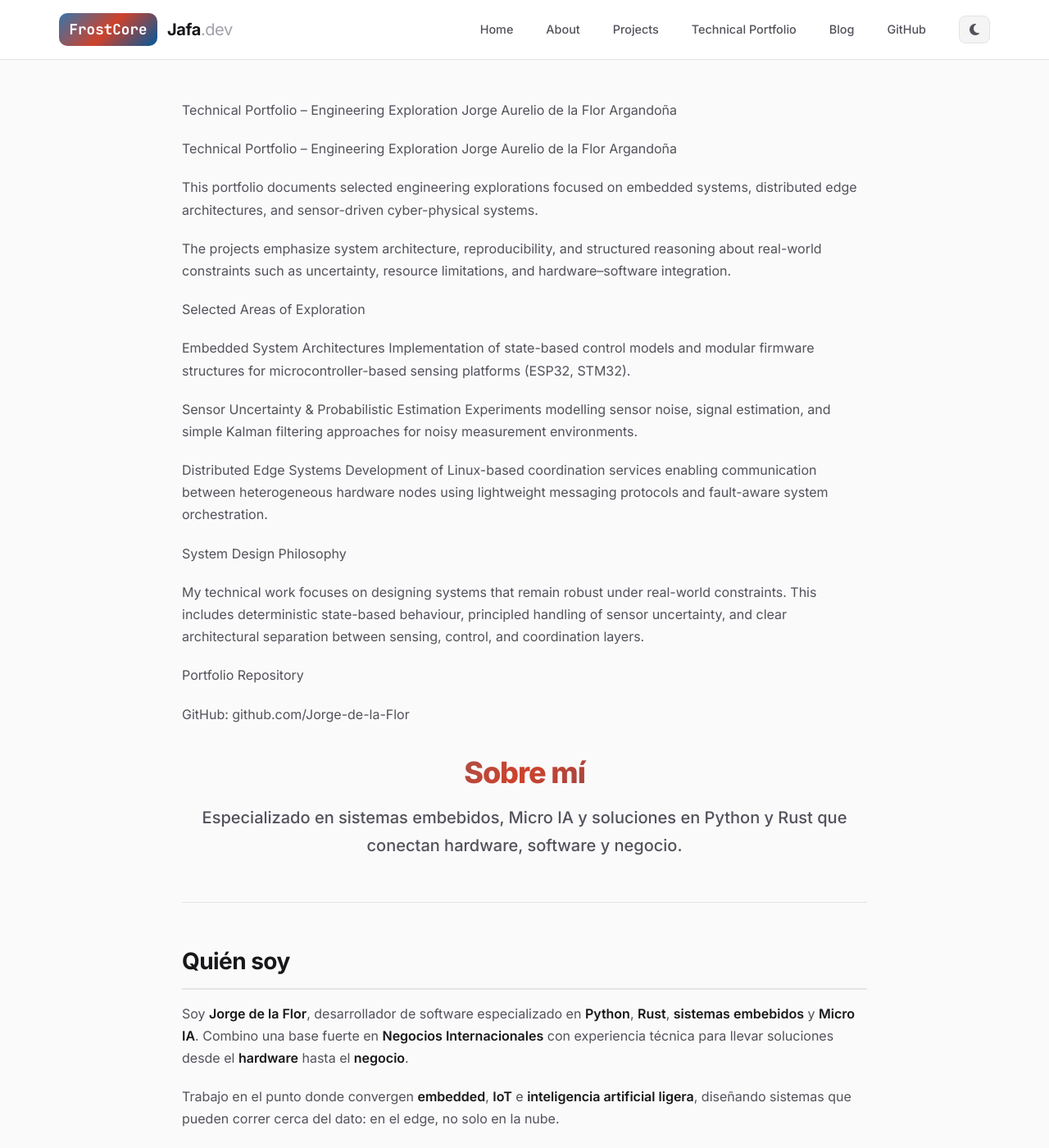
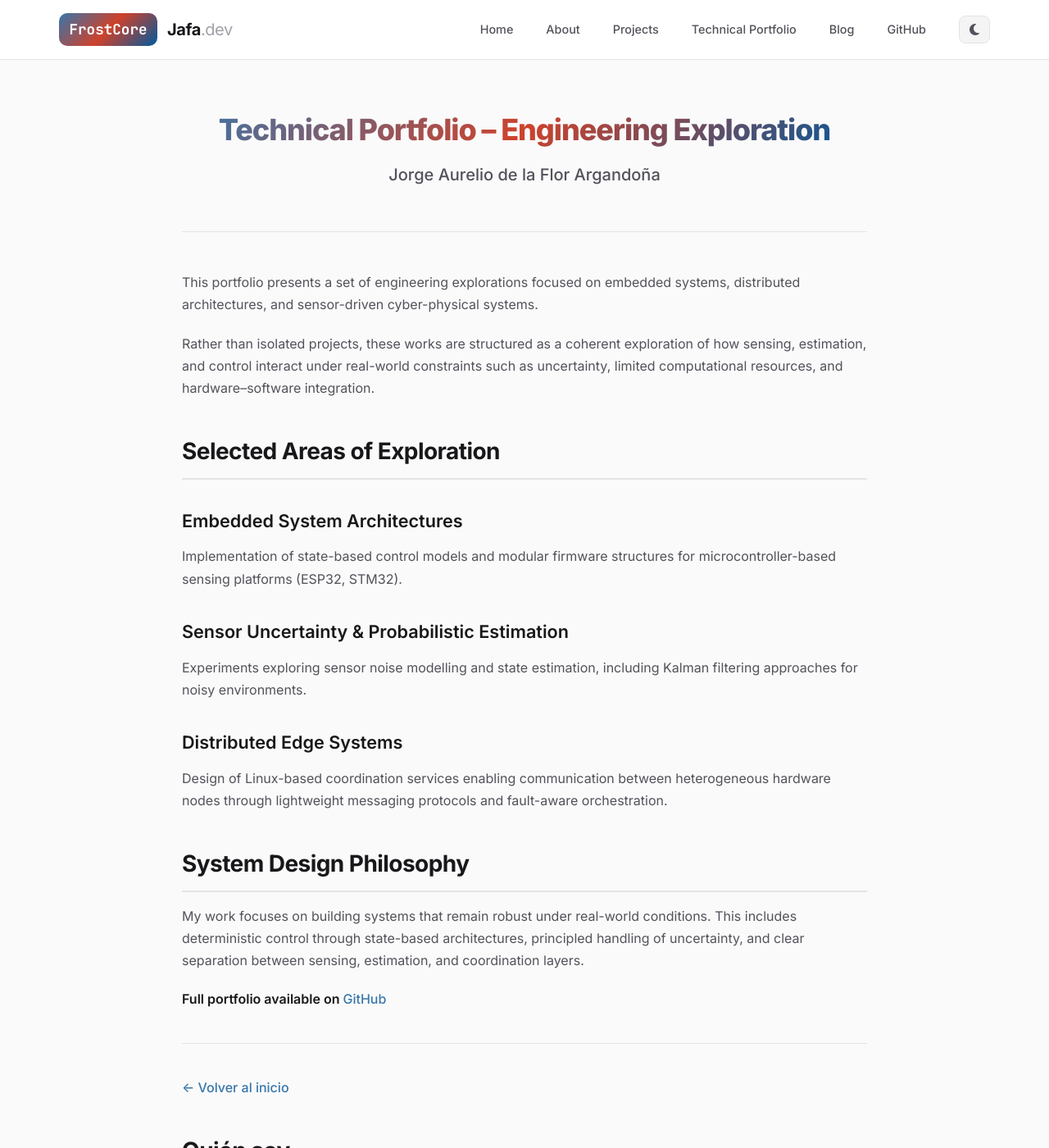
Before and after one commit to Jorge-de-la-Flor/Jorge-de-la-Flor.github.io, a Jekyll site: the page built from md_pages/technical_portfolio/index.md, in a window 1280 px wide and 1400 px high. Shown: the whole window at 82% size. Built offline with Jekyll 4.4.1, drawn with Linux system fonts in a browser that asks for light colours.

Commit message:
chore: update index of technical portfolio

```diff
--- a/md_pages/technical_portfolio/index.md
+++ b/md_pages/technical_portfolio/index.md
@@ -3,52 +3,46 @@ layout: default
 title: Technical Portfolio – Engineering Exploration
 ---
 
-Technical Portfolio – Engineering Exploration
-Jorge Aurelio de la Flor Argandoña
+<div class="profile-hero" style="padding: 1rem 0 2rem;">
+  <h1 class="profile-name">Technical Portfolio – Engineering Exploration</h1>
+  <p class="profile-title">Jorge Aurelio de la Flor Argandoña</p>
+</div>
 
-Technical Portfolio – Engineering Exploration
-Jorge Aurelio de la Flor Argandoña
+This portfolio presents a set of engineering explorations focused on embedded systems, distributed architectures, and sensor-driven cyber-physical systems.
 
-This portfolio documents selected engineering explorations focused on
-embedded systems, distributed edge architectures, and sensor-driven
-cyber-physical systems.
+Rather than isolated projects, these works are structured as a coherent exploration of how sensing, estimation, and control interact under real-world constraints such as uncertainty, limited computational resources, and hardware–software integration.
 
-The projects emphasize system architecture, reproducibility, and
-structured reasoning about real-world constraints such as uncertainty,
-resource limitations, and hardware–software integration.
+## Selected Areas of Exploration
 
-Selected Areas of Exploration
+### Embedded System Architectures
 
-Embedded System Architectures
-Implementation of state-based control models and modular firmware
-structures for microcontroller-based sensing platforms (ESP32, STM32).
+Implementation of state-based control models and modular firmware structures for microcontroller-based sensing platforms (ESP32, STM32).
 
-Sensor Uncertainty & Probabilistic Estimation
-Experiments modelling sensor noise, signal estimation, and simple
-Kalman filtering approaches for noisy measurement environments.
+### Sensor Uncertainty & Probabilistic Estimation
 
-Distributed Edge Systems
-Development of Linux-based coordination services enabling
-communication between heterogeneous hardware nodes using lightweight
-messaging protocols and fault-aware system orchestration.
+Experiments exploring sensor noise modelling and state estimation, including Kalman filtering approaches for noisy environments.
 
-System Design Philosophy
+### Distributed Edge Systems
 
-My technical work focuses on designing systems that remain robust
-under real-world constraints. This includes deterministic state-based
-behaviour, principled handling of sensor uncertainty, and clear
-architectural separation between sensing, control, and coordination
-layers.
+Design of Linux-based coordination services enabling communication between heterogeneous hardware nodes through lightweight messaging protocols and fault-aware orchestration.
 
-Portfolio Repository
+## System Design Philosophy
 
-GitHub:
-github.com/Jorge-de-la-Flor
+My work focuses on building systems that remain robust under real-world conditions. This includes deterministic control through state-based architectures, principled handling of uncertainty, and clear separation between sensing, estimation, and coordination layers.
 
-<div class="profile-hero" style="padding: 1rem 0 2rem;">
+**Full portfolio available on [GitHub](https://github.com/Jorge-de-la-Flor)**
+
+---
+
+<p>
+  <a href="{{ '/' | relative_url }}" class="cta-link">← Volver al inicio</a>
+</p>
+
+
+<!-- <div class="profile-hero" style="padding: 1rem 0 2rem;">
   <h1 class="profile-name">Sobre mí</h1>
   <p class="profile-title">Especializado en sistemas embebidos, Micro IA y soluciones en Python y Rust que conectan hardware, software y negocio.</p>
-</div>
+</div> -->
 
 <!-- <div class="section-header">
   <i class="fas fa-user section-icon"></i>
```
